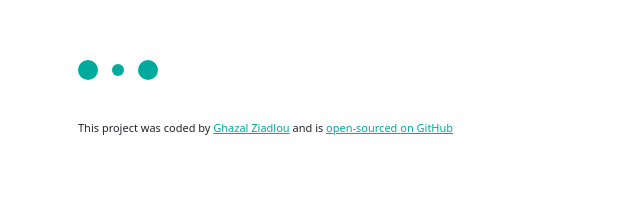
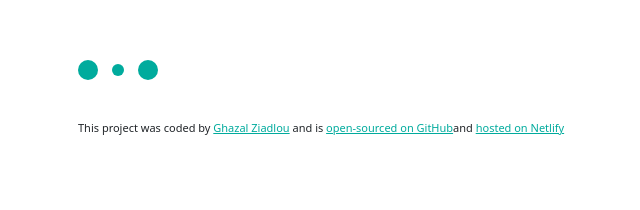
Before and after one commit to Ghazal-Z/weather-react-app, a React (Create React App) app: page / in a window 1280 px wide. Shown: the top 210 px of the page, without its empty margins (274-914 px from the left). Built offline with nearby package versions, Linux system fonts and the light colour scheme; no server answers.

Commit message:
Added netlify URL

```diff
--- a/src/App.js
+++ b/src/App.js
@@ -25,6 +25,14 @@ export default function App() {
           >
             open-sourced on GitHub
           </a>
+          and{" "}
+          <a
+            href="https://soft-arithmetic-1670f3.netlify.app/"
+            target="_blank"
+            rel="noreferrer"
+          >
+            hosted on Netlify
+          </a>
         </footer>
       </div>
     </div>
```
